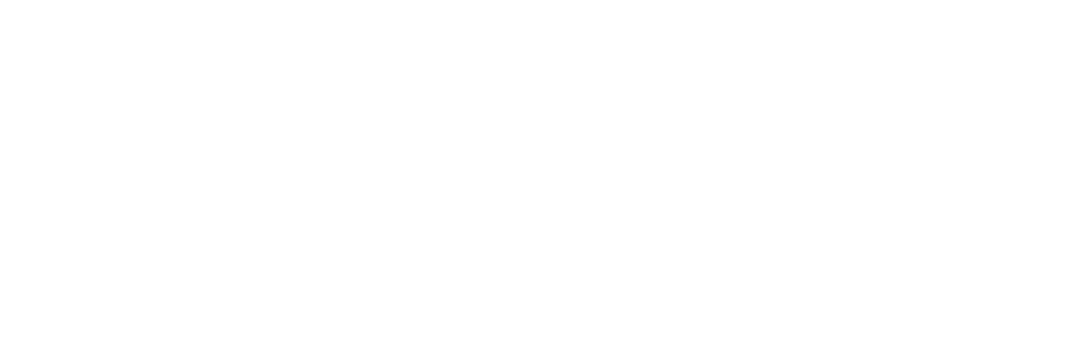
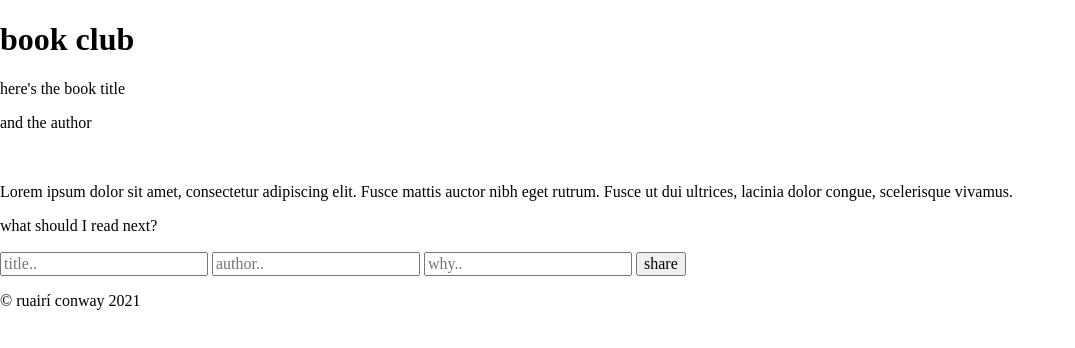
Before and after one commit to ruairiconway/book-club, a plain HTML site: page index.html in a window 1280 px wide. Shown: the whole page, without its empty margins (0-1075 px from the left). Drawn offline with nearby package versions, Linux system fonts and the light colour scheme.

Commit message:
base HTML added

```diff
--- a/index.html
+++ b/index.html
@@ -5,18 +5,50 @@
         <meta charset="UTF-8">
         <meta name="viewport" content="width=device-width, initial-scale=1.0">
         <meta http-equiv="X-UA-Compatible" content="ie=edge">
-        <title>Lizards Rule</title>
+        <title>Book Club - 2021</title>
         <!-- CSS -->
         <!-- Normalize --><link href="https://cdnjs.cloudflare.com/ajax/libs/normalize/8.0.1/normalize.min.css" rel="stylesheet" type="text/css">
         <!-- Main --><link href="main.css" rel="stylesheet" type="text/css">
     </head>
     <body>
-        <header></header>
-        <main></main>
-        <footer></footer>
+
+        <header>
+            <h1>book club</h1>
+        </header>
+
+        <!-- BOOKCASE -->
+        <main class="bookcase">
+            <div class="bookcase-title">
+                <h2 class="month"></h2>
+            </div>
+
+            <!-- BOOK DISPLAY -->
+            <div class="bookcase-display hidden">
+                <p class="book-title">here's the book title</p>
+                <p class="book-author">and the author</p>
+                <img class="book-img">
+                <p class="book-desc">Lorem ipsum dolor sit amet, consectetur adipiscing elit. Fusce mattis auctor nibh eget rutrum. Fusce ut dui ultrices, lacinia dolor congue, scelerisque vivamus.</p>
+            </div>
+
+            <!-- BOOK RECOMMENDATION -->
+            <div class="bookcase-rec hidden">
+                <p>what should I read next?</p>
+                <form>
+                    <input type="text" name="rec-form-title" id="rec-form-title" placeholder="title.." aria-label="book title">
+                    <input type="text" name="rec-form-author" id="rec-form-author" placeholder="author.." aria-label="book author">
+                    <input type="text" name="rec-form-desc" id="rec-form-desc" placeholder="why.." aria-label="book description">
+                    <button type="submit" value="share">share</button>
+                </form>
+            </div>
+        </main>
+
+        <footer>
+            <p>&copy; ruairí conway 2021</p>
+        </footer>
 
         <!-- scripts -->
-        <script src="https://code.jquery.com/jquery-3.4.1.slim.js" crossorigin="anonymous"></script>
+        <script src="https://ajax.googleapis.com/ajax/libs/jquery/3.5.1/jquery.min.js" crossorigin="anonymous"></script>
+        <script src="library.js"></script>
         <script src="main.js"></script>
     </body>
 </html>
```
